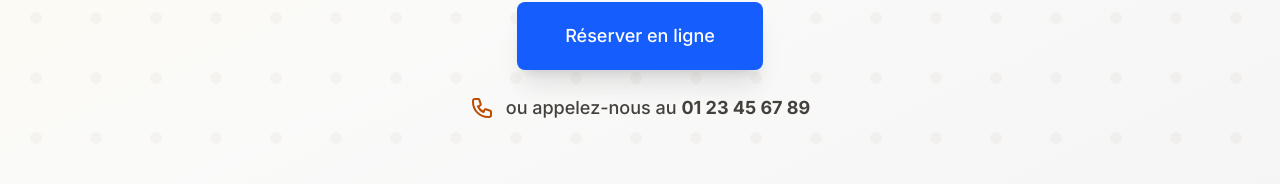
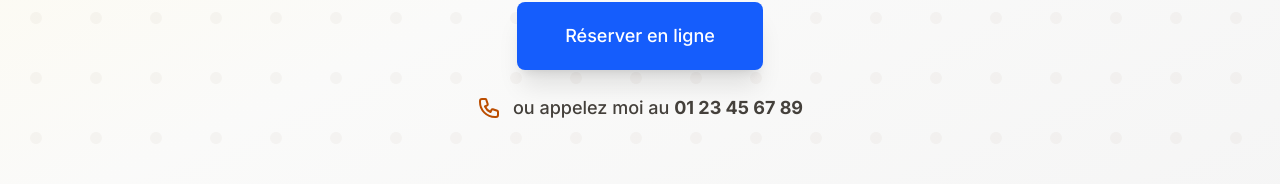
Before and after one commit to TabarBaptiste/masseuse, a Next.js app in the folder frontend/: page / in a window 1280 px wide. Shown: the part 2474-2658 px from the top of the page. Built offline with nearby package versions, Linux system fonts and the light colour scheme; no server answers; a web font is replaced by a local one.

Commit message:
feat(profile): afficher le nombre de réservations dans le titre des réservations

```diff
--- a/frontend/app/page.tsx
+++ b/frontend/app/page.tsx
@@ -169,7 +169,7 @@ export default function Home() {
               <svg className="w-5 h-5 sm:w-6 sm:h-6 text-amber-700 shrink-0" fill="none" stroke="currentColor" viewBox="0 0 24 24">
                 <path strokeLinecap="round" strokeLinejoin="round" strokeWidth={2} d="M3 5a2 2 0 012-2h3.28a1 1 0 01.948.684l1.498 4.493a1 1 0 01-.502 1.21l-2.257 1.13a11.042 11.042 0 005.516 5.516l1.13-2.257a1 1 0 011.21-.502l4.493 1.498a1 1 0 01.684.949V19a2 2 0 01-2 2h-1C9.716 21 3 14.284 3 6V5z" />
               </svg>
-              <span className="text-sm sm:text-base md:text-lg font-medium text-center">ou appelez-nous au <strong className="block sm:inline">01 23 45 67 89</strong></span>
+              <span className="text-sm sm:text-base md:text-lg font-medium text-center">ou appelez moi au <strong className="block sm:inline">01 23 45 67 89</strong></span>
             </div>
           </div>
         </div>
--- a/frontend/app/profile/page.tsx
+++ b/frontend/app/profile/page.tsx
@@ -166,7 +166,7 @@ function ProfileContent() {
           </Card>
 
           <Card>
-            <h2 className="text-xl font-semibold mb-4">Mes réservations</h2>
+            <h2 className="text-xl font-semibold mb-4">Mes réservations{loading ? '' : ` (${bookings.length})`}</h2>
             {loading ? (
               <div className="space-y-4">
                 <div className="border rounded-lg p-4 bg-white animate-pulse">
```
